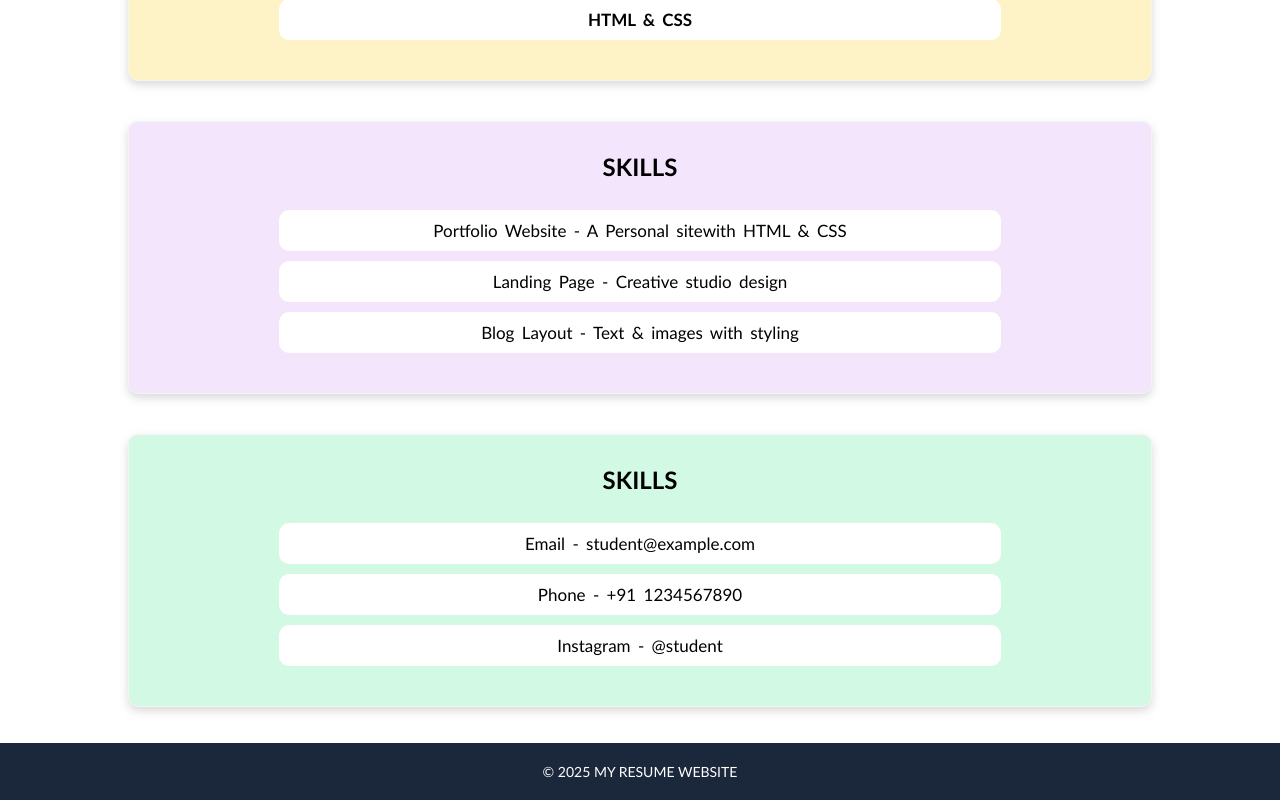
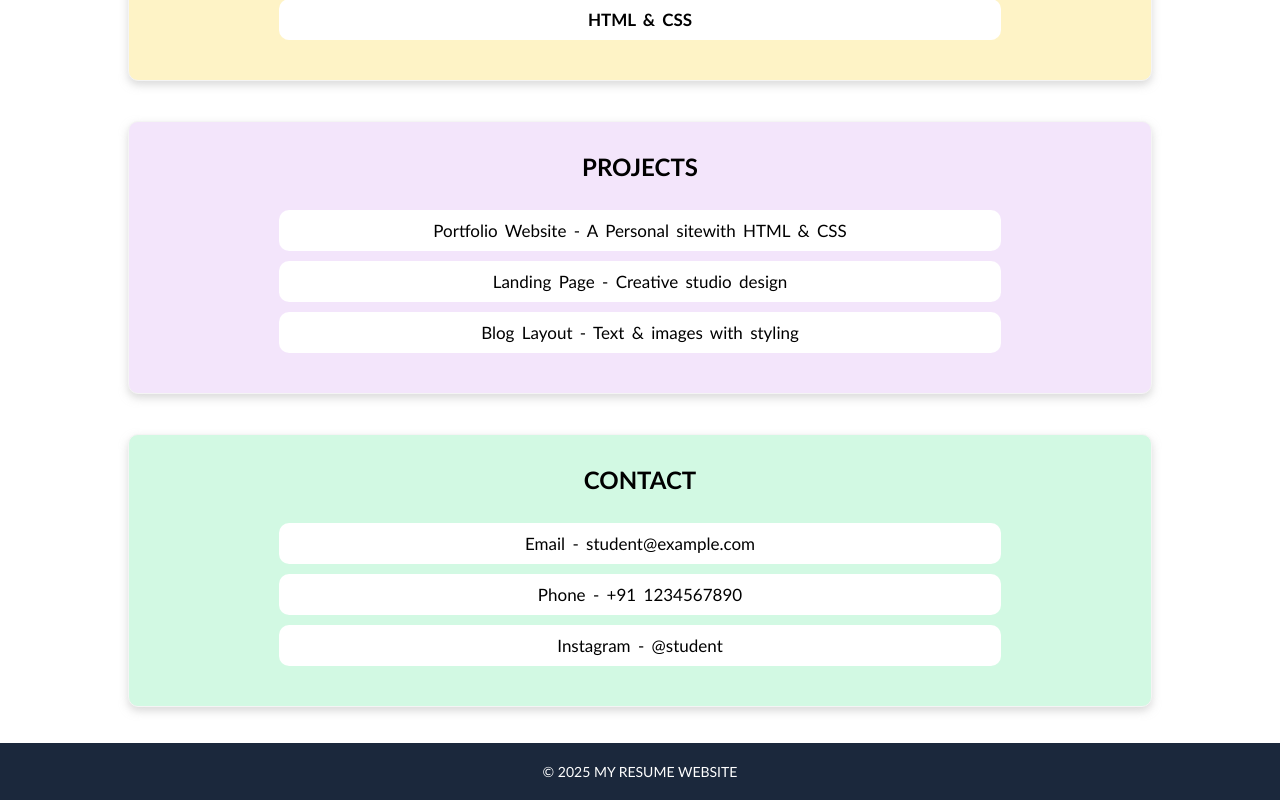
Before and after one commit to harshkht/harshcodes, a plain HTML site: page index.html in a window 1280 px wide. Shown: the part 978-1778 px from the top of the page. Drawn offline with Linux system fonts and the light colour scheme.

Commit message:
Task 1 Final Full

```diff
--- a/index.html
+++ b/index.html
@@ -34,14 +34,14 @@
 </div>
 
 <div id="projects">
-    <h2>SKILLS</h2><br>
+    <h2>PROJECTS</h2><br>
     <p class="education">Portfolio Website - A Personal sitewith HTML & CSS</b>
     <p class="education">Landing Page - Creative studio design</b>
     <p class="education">Blog Layout - Text & images with styling</b>
 </div>
 
 <div id="contact">
-    <h2>SKILLS</h2><br>
+    <h2>CONTACT</h2><br>
     <p class="education">Email - student@example.com</b>
     <p class="education">Phone - +91 1234567890</b>
     <p class="education">Instagram - @student</b>
```
